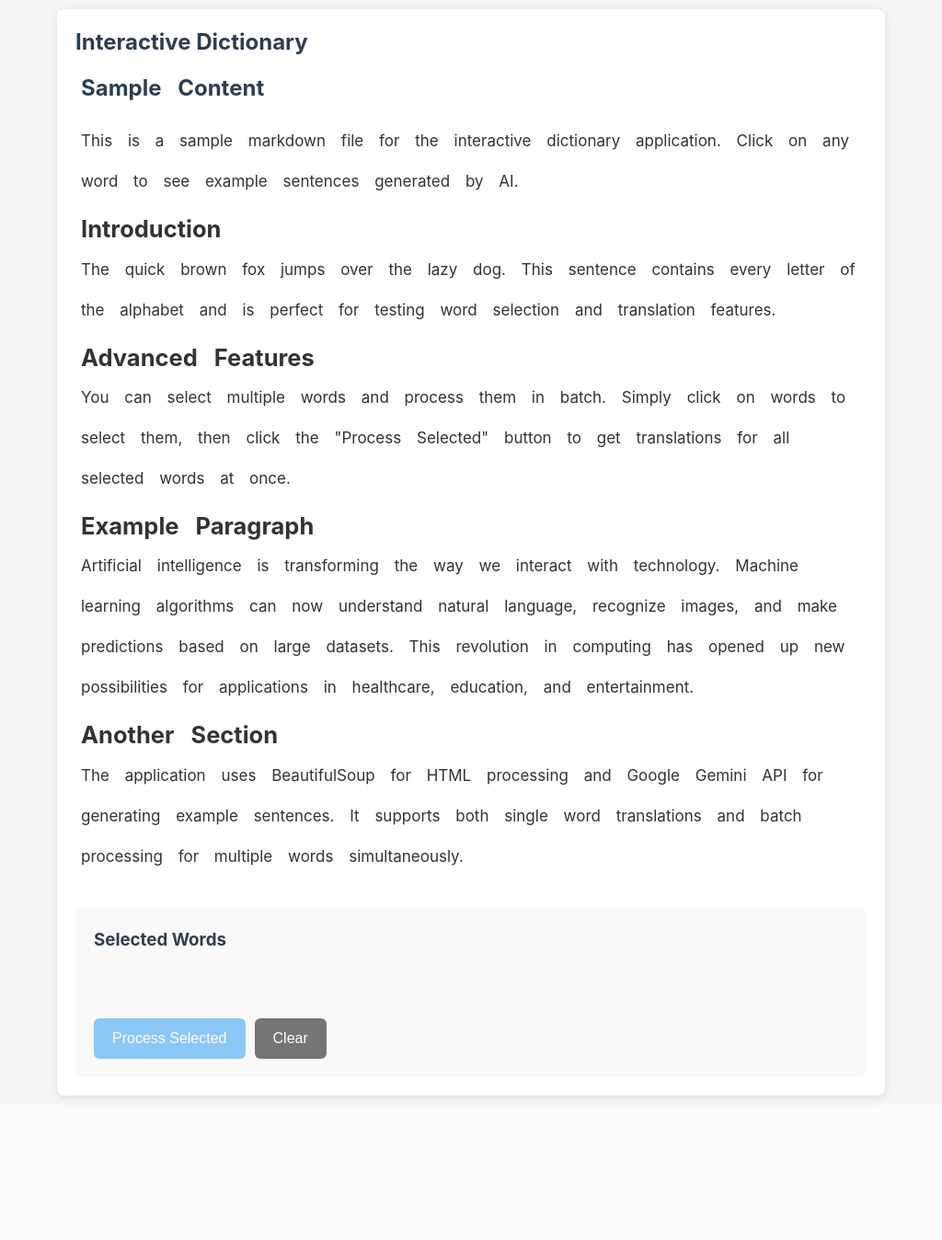
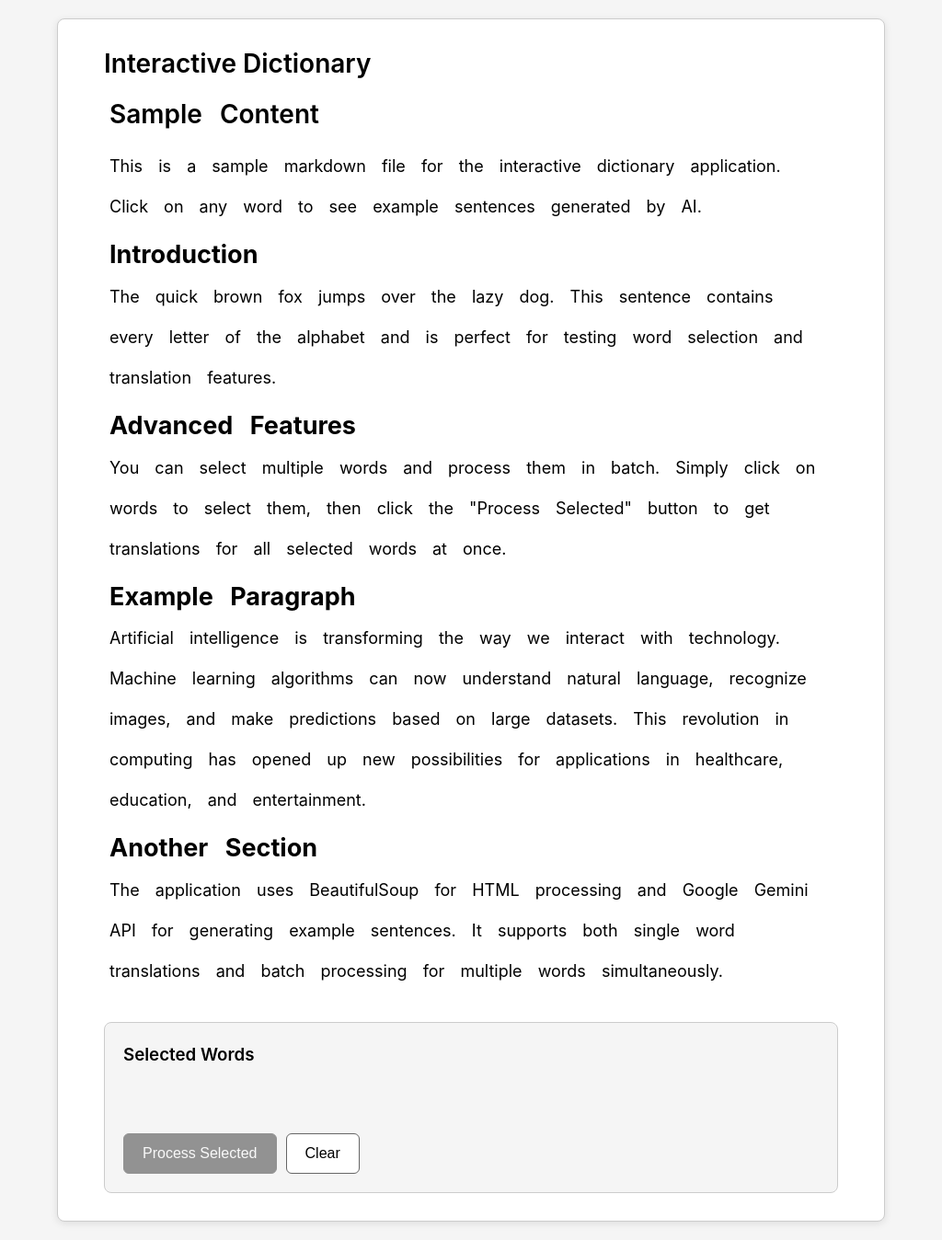
Before and after one commit to ahmedahmedovv/my-readlang, a Flask app: page / in a window 1024 px wide. Shown: the whole page at 92% size. Before the commit the page ends 1196 px from the top, so only its background shows below. Run offline with Flask 3, Linux system fonts and the light colour scheme.

Commit message:
v5 color

```diff
--- a/templates/template.html
+++ b/templates/template.html
@@ -14,11 +14,22 @@
             box-sizing: border-box;
         }
 
+        /* Basic Color Palette */
+        :root {
+            --color-black: #000000;
+            --color-white: #FFFFFF;
+            --color-gray-dark: #333333;
+            --color-gray: #666666;
+            --color-gray-light: #CCCCCC;
+            --color-bg-light: #F5F5F5;
+            --color-bg-white: #FFFFFF;
+        }
+
         body {
             font-family: -apple-system, BlinkMacSystemFont, 'Segoe UI', Roboto, Oxygen, Ubuntu, Cantarell, sans-serif;
             line-height: 1.6;
-            color: #333;
-            background: #f5f5f5;
+            color: var(--color-black);
+            background: var(--color-bg-light);
             padding: 10px;
             -webkit-font-smoothing: antialiased;
             -moz-osx-font-smoothing: grayscale;
@@ -32,17 +43,19 @@
         .container {
             max-width: 900px;
             margin: 0 auto;
-            background: white;
+            background: var(--color-white);
             padding: 20px;
             border-radius: 8px;
-            box-shadow: 0 2px 10px rgba(0,0,0,0.1);
+            box-shadow: 0 2px 8px rgba(0,0,0,0.1);
+            border: 1px solid var(--color-gray-light);
         }
 
         h1 {
             margin-bottom: 15px;
-            color: #2c3e50;
+            color: var(--color-black);
             font-size: 24px;
             line-height: 1.3;
+            font-weight: 600;
         }
 
         .content {
@@ -51,6 +64,7 @@
             margin-bottom: 20px;
             word-wrap: break-word;
             overflow-wrap: break-word;
+            color: var(--color-black);
         }
 
         .cw {
@@ -59,24 +73,25 @@
             border-radius: 4px;
             transition: background-color 0.2s;
             user-select: none;
-            -webkit-tap-highlight-color: rgba(33, 150, 243, 0.3);
+            -webkit-tap-highlight-color: rgba(0, 0, 0, 0.1);
             /* Minimum touch target size for iOS */
             min-height: 44px;
             display: inline-block;
             touch-action: manipulation;
+            color: var(--color-black);
         }
 
         .cw:hover {
-            background-color: #e3f2fd;
+            background-color: var(--color-gray-light);
         }
 
         .cw.selected {
-            background-color: #2196f3;
-            color: white;
+            background-color: var(--color-black);
+            color: var(--color-white);
         }
 
         .cw.loading {
-            background-color: #fff9c4;
+            background-color: var(--color-gray-light);
         }
 
         .translation-panel {
@@ -166,20 +174,22 @@
 
         .translation-panel .close:hover,
         .translation-panel .close:active {
-            color: #333;
-            background-color: rgba(0, 0, 0, 0.05);
+            color: var(--color-black);
+            background-color: var(--color-bg-light);
         }
 
         .batch-panel {
             margin-top: 30px;
             padding: 20px;
-            background: #f9f9f9;
+            background: var(--color-bg-light);
             border-radius: 8px;
+            border: 1px solid var(--color-gray-light);
         }
 
         .batch-panel h3 {
             margin-bottom: 15px;
-            color: #2c3e50;
+            color: var(--color-black);
+            font-weight: 600;
         }
 
         .selected-words {
@@ -226,11 +237,11 @@
 
         button {
             padding: 12px 20px;
-            border: none;
+            border: 1px solid var(--color-gray-light);
             border-radius: 6px;
             cursor: pointer;
             font-size: 16px;
-            transition: background-color 0.2s;
+            transition: all 0.2s;
             /* Minimum touch target size for iOS */
             min-height: 44px;
             min-width: 44px;
@@ -240,34 +251,38 @@
         }
 
         button:disabled {
-            opacity: 0.5;
+            opacity: 0.4;
             cursor: not-allowed;
         }
 
         .btn-primary {
-            background: #2196f3;
-            color: white;
+            background: var(--color-black);
+            color: var(--color-white);
+            border-color: var(--color-black);
         }
 
         .btn-primary:hover:not(:disabled) {
-            background: #1976d2;
+            background: var(--color-gray-dark);
+            border-color: var(--color-gray-dark);
         }
 
         .btn-secondary {
-            background: #757575;
-            color: white;
+            background: var(--color-white);
+            color: var(--color-black);
+            border-color: var(--color-gray);
         }
 
         .btn-secondary:hover:not(:disabled) {
-            background: #616161;
+            background: var(--color-bg-light);
+            border-color: var(--color-black);
         }
 
         .loading-spinner {
             display: inline-block;
             width: 14px;
             height: 14px;
-            border: 2px solid #f3f3f3;
-            border-top: 2px solid #2196f3;
+            border: 2px solid var(--color-gray-light);
+            border-top: 2px solid var(--color-black);
             border-radius: 50%;
             animation: spin 1s linear infinite;
         }
@@ -397,10 +412,104 @@
             }
         }
 
-        /* iPad and larger tablets - maintain desktop layout */
-        @media (min-width: 769px) and (max-width: 1024px) {
+        /* iPad Mini - Portrait (768x1024) */
+        @media (min-width: 768px) and (max-width: 1024px) and (orientation: portrait) {
+            body {
+                padding: 20px;
+            }
+
+            .container {
+                max-width: 700px;
+                padding: 30px 40px;
+            }
+
+            h1 {
+                font-size: 32px;
+                margin-bottom: 20px;
+            }
+
+            .content {
+                font-size: 20px;
+                line-height: 1.8;
+                margin-bottom: 30px;
+            }
+
+            .cw {
+                padding: 6px 10px;
+                min-height: 48px;
+                font-size: 20px;
+            }
+
+            .batch-panel {
+                padding: 25px;
+                margin-top: 40px;
+            }
+
+            .batch-panel h3 {
+                font-size: 24px;
+            }
+
+            .selected-word-tag {
+                padding: 10px 16px;
+                font-size: 16px;
+                min-height: 40px;
+            }
+
+            button {
+                padding: 14px 28px;
+                font-size: 18px;
+                min-height: 48px;
+            }
+
+            .translation-panel {
+                max-width: 500px;
+                max-height: 600px;
+                padding: 25px;
+            }
+
+            .translation-panel h3 {
+                font-size: 24px;
+            }
+
+            .translation-panel .word {
+                font-size: 20px;
+            }
+
+            .translation-panel .examples li {
+                font-size: 18px;
+                padding: 12px;
+            }
+        }
+
+        /* iPad Mini - Landscape (1024x768) */
+        @media (min-width: 1024px) and (max-width: 1366px) and (orientation: landscape) {
+            body {
+                padding: 20px;
+            }
+
+            .container {
+                max-width: 900px;
+                padding: 30px 50px;
+            }
+
+            h1 {
+                font-size: 28px;
+            }
+
+            .content {
+                font-size: 18px;
+            }
+
             .translation-panel {
                 max-width: 450px;
+                max-height: 500px;
+            }
+        }
+
+        /* Larger tablets and desktops */
+        @media (min-width: 1025px) {
+            .translation-panel {
+                max-width: 500px;
             }
         }
     </style>
```
Also changed, not shown: other parts of templates/template.html (+16 -22 lines).
